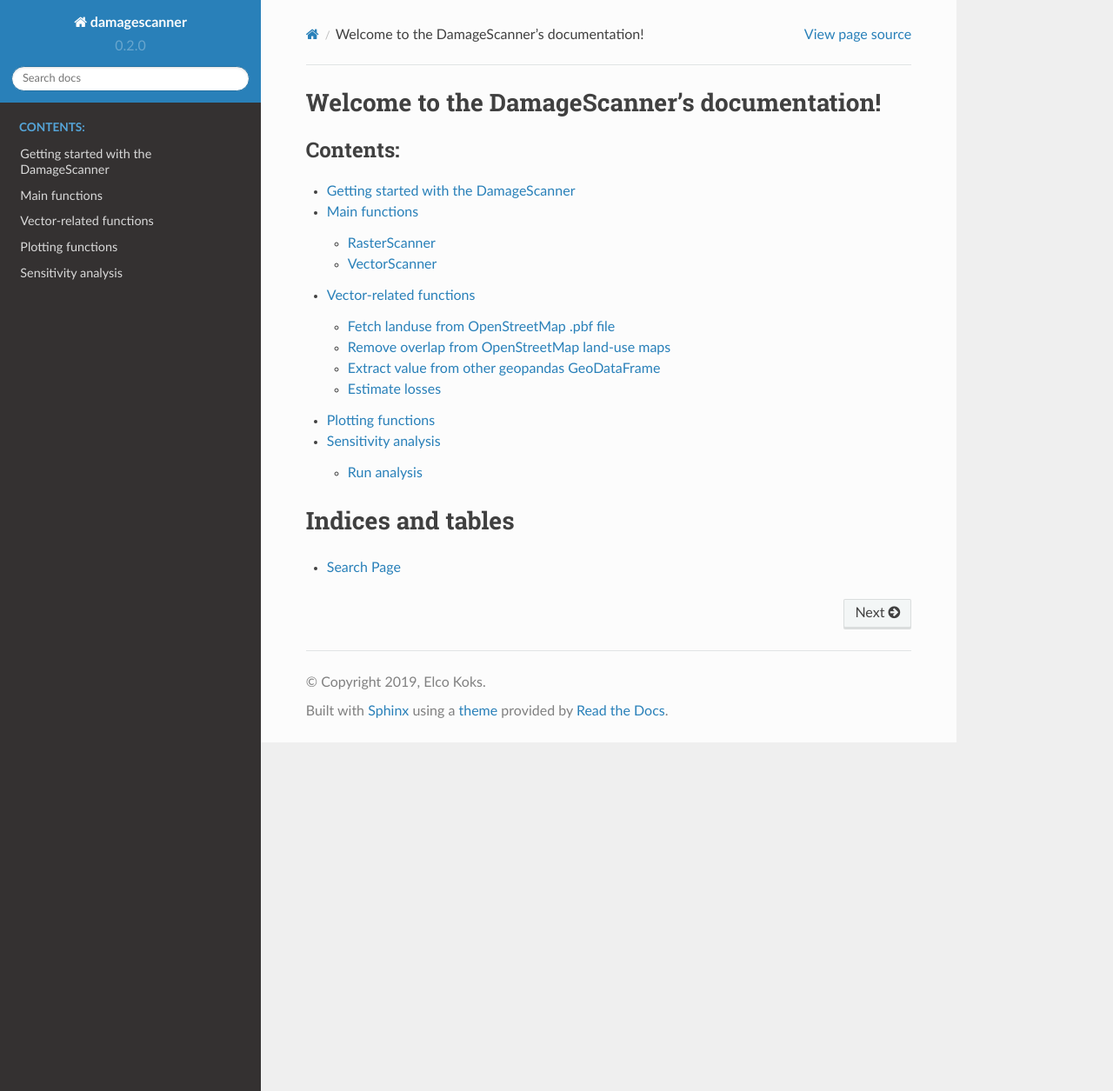
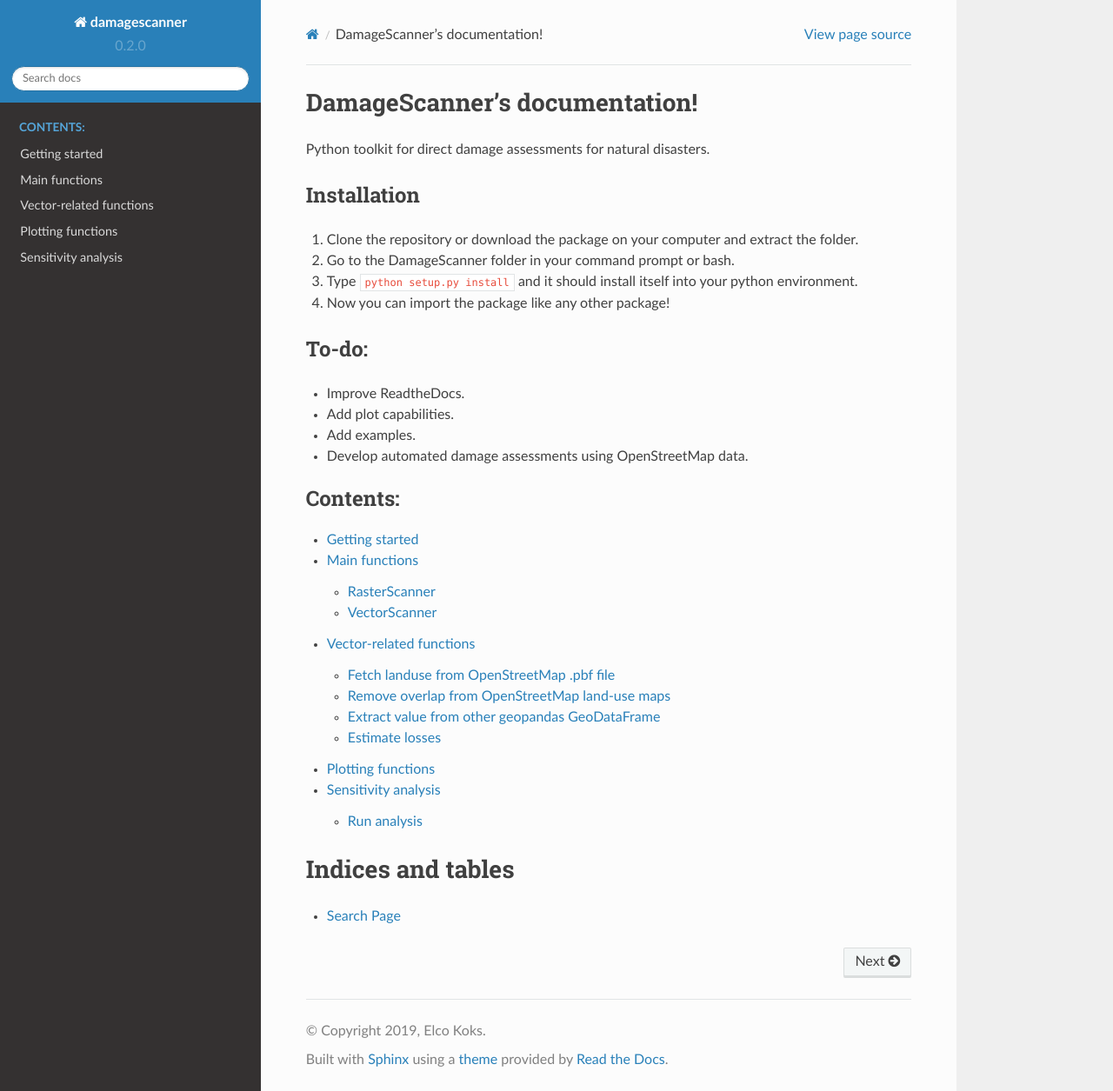
Before and after one commit to VU-IVM/DamageScanner, a Sphinx documentation site: the page built from docs/source/index.rst, in a window 1280 px wide and 1255 px high. Shown: the whole window at 87% size. Built offline with Sphinx 7.4.7 and the Read the Docs theme 2.0.0, drawn with Linux system fonts in a browser that asks for light colours.

Commit message:
fix docs

```diff
--- a/docs/source/getstarted.rst
+++ b/docs/source/getstarted.rst
@@ -1,4 +1,4 @@
 
 =======================================
-Getting started with the DamageScanner
+Getting started
 =======================================
--- a/docs/source/index.rst
+++ b/docs/source/index.rst
@@ -3,8 +3,25 @@
    You can adapt this file completely to your liking, but it should at least
    contain the root `toctree` directive.
 
-Welcome to the DamageScanner's documentation!
+DamageScanner's documentation!
 =============================================
+
+Python toolkit for direct damage assessments for natural disasters.
+
+Installation
+------------
+1. Clone the repository or download the package on your computer and extract the folder.
+2. Go to the DamageScanner folder in your command prompt or bash.
+3. Type ``python setup.py install`` and it should install itself into your python environment.
+4. Now you can import the package like any other package!
+
+To-do:
+------
+* Improve ReadtheDocs.
+* Add plot capabilities.
+* Add examples.
+* Develop automated damage assessments using OpenStreetMap data.
+
 
 .. toctree::
    :maxdepth: 2
```
